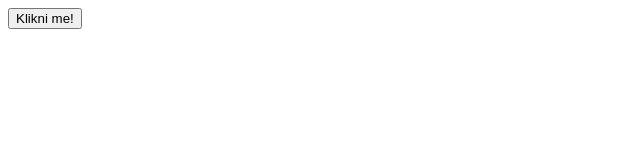
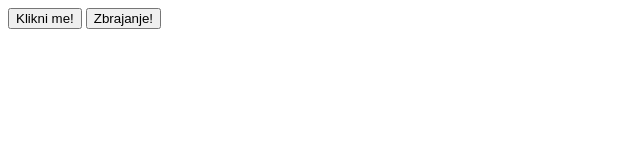
Before and after one commit to nskozrit5/git-2, a plain HTML site: page index.html in a window 1280 px wide. Shown: the whole page, without its empty margins (0-640 px from the left). Drawn offline with Linux system fonts and the light colour scheme.

Commit message:
Dodata nova zbrajanje funkcija i button

```diff
--- a/index.html
+++ b/index.html
@@ -7,10 +7,18 @@
 </head>
 <body>
   <button onclick="pozdrav()">Klikni me!</button>
+  <button onclick="zbrajanje()">Zbrajanje!</button>
   <script>
     function pozdrav(){
       alert ("Pozdrav!:)");
     }
+
+    function zbrajanje(){
+      let a = 5;
+      let b = 10;
+      let rezultat = a + b;
+      alert("Zbrajanje: " + a + " + " + b + " = " + rezultat);
+    }
   </script>
 </body>
 </html>
```
